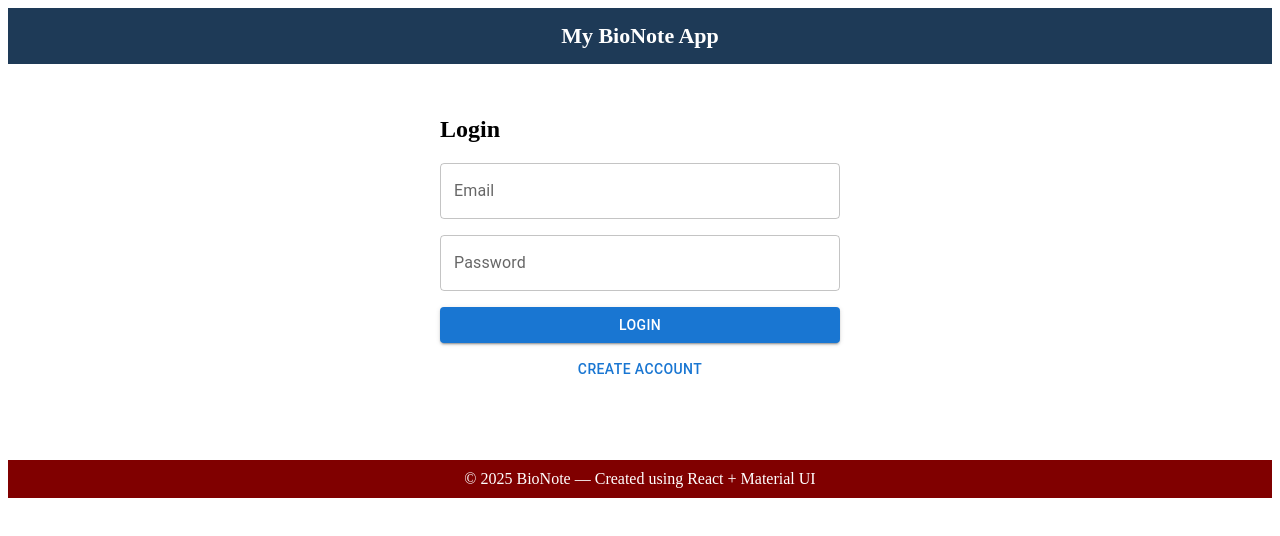
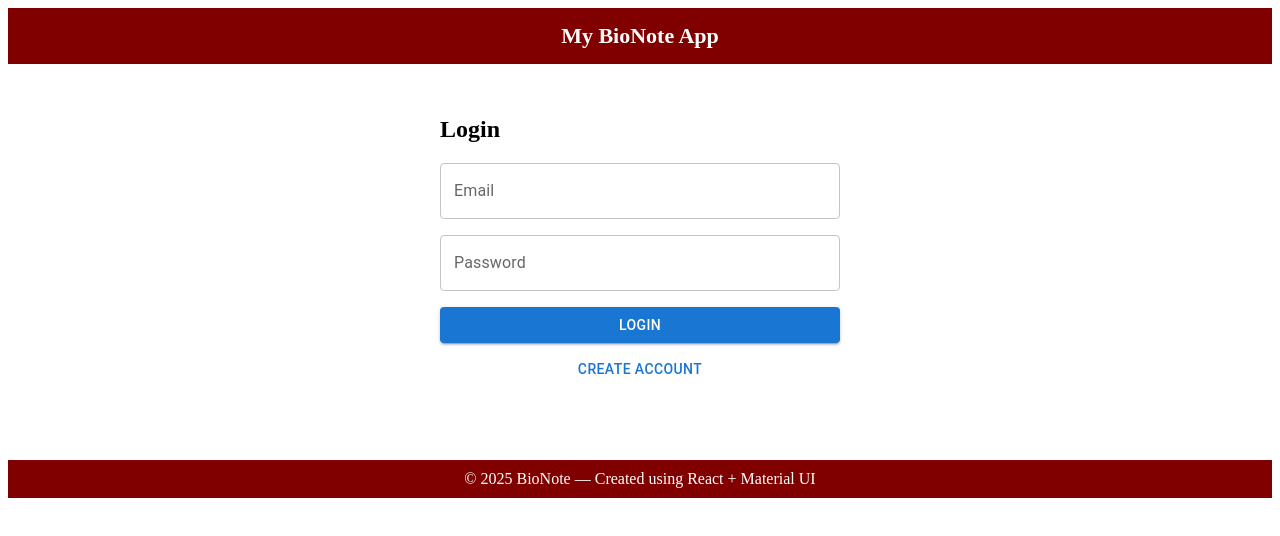
Before and after one commit to MitchoySan/finaloutput-react, a React (Vite) app in the folder my-react-app/: page / in a window 1280 px wide. Shown: the top 536 px of the page. Built offline with nearby package versions, Linux system fonts and the light colour scheme.

Commit message:
Update Header.jsx

```diff
--- a/my-react-app/src/components/Header.jsx
+++ b/my-react-app/src/components/Header.jsx
@@ -1,7 +1,7 @@
 export default function Header() {
   return (
     <header style={{
-      background:"#1e3a57", color:"white",
+      background:"#800000", color:"white",
       padding:"15px", textAlign:"center", fontSize:"22px"
     }}>
       <strong>My BioNote App</strong>
```
